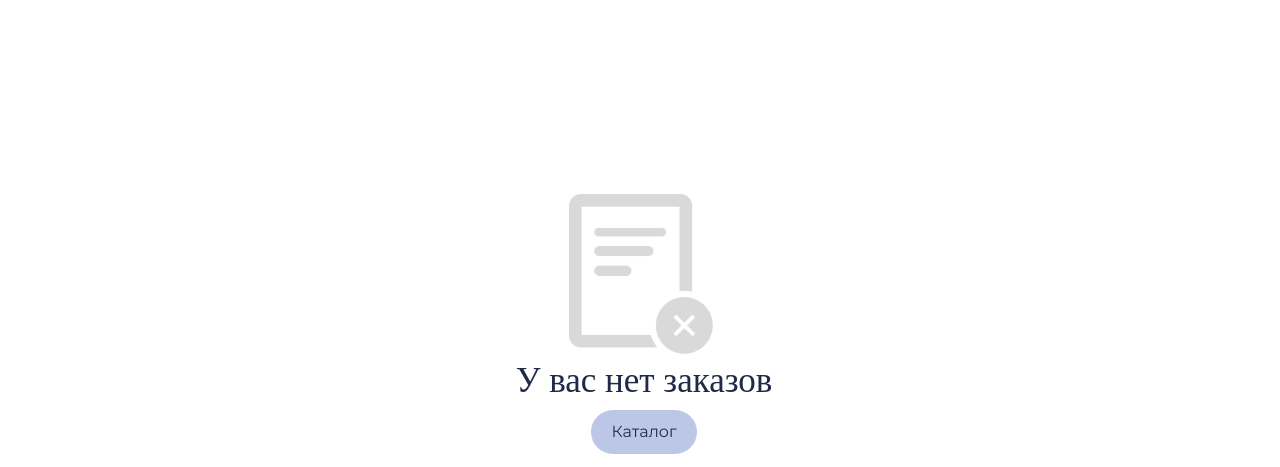
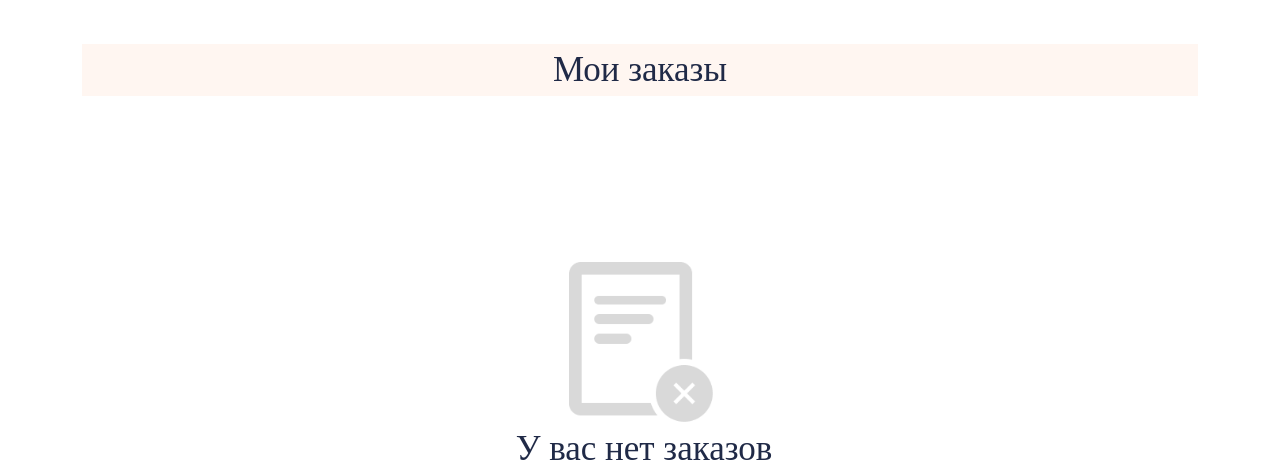
Before and after one commit to Alina33Ivanova/flower_garden, a Django app: template mainapp/templates/mainapp/orders.html in a window 1280 px wide. Shown: the part 76-543 px from the top of the page. Run offline with Django 3.2, Linux system fonts and the light colour scheme; the template is opened without the code that fills it, so the values that code supplies are empty; parts of the project's set-up code (start-up, migrations or seed data) failed here and were passed over; some libraries are stand-ins or nearby versions.

Commit message:
Update orders.html

```diff
--- a/mainapp/templates/mainapp/orders.html
+++ b/mainapp/templates/mainapp/orders.html
@@ -3,6 +3,9 @@
 {% block content %}
 
 <div class="container mb-5" style="margin-top: 120px;">
+    <div class="information-container mt-5">
+        <h3 class="information-title mb-3">Мои заказы</h3>
+    </div>
     <div class="row row-cols-1 row-cols-md-3 row-cols-lg-4 g-4">
         {% if orders %}
         {% for item in orders %}
```
